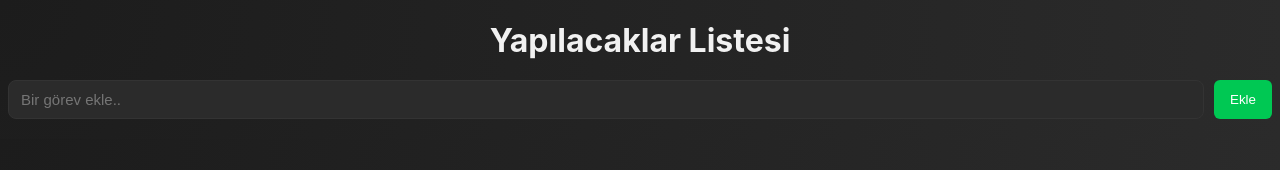
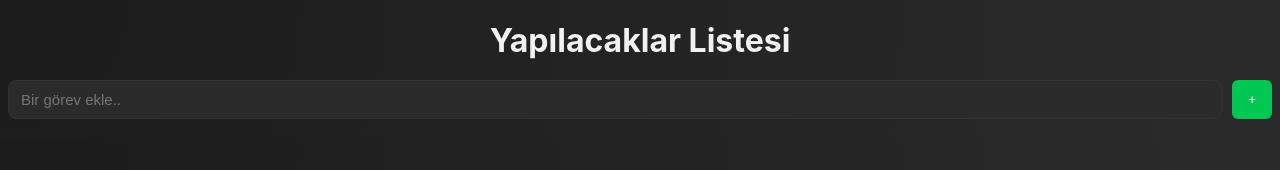
Before and after one commit to Egecher/Todo-List, a website: page frontend/index.html in a window 1280 px wide. Shown: the top 170 px of the page. Drawn offline with nearby package versions, Linux system fonts and the light colour scheme; no server answers.

Commit message:
refactor: change button text from 'Ekle' to '+'

```diff
--- a/frontend/index.html
+++ b/frontend/index.html
@@ -11,7 +11,7 @@
         <h1>Yapılacaklar Listesi</h1>
         <div class="input-area">
             <input type="text" id="todo-input" placeholder="Bir görev ekle.." />
-            <button id="add-btn">Ekle</button>
+            <button id="add-btn">+</button>
         </div>
         <ul id="todo-list">
 
```
